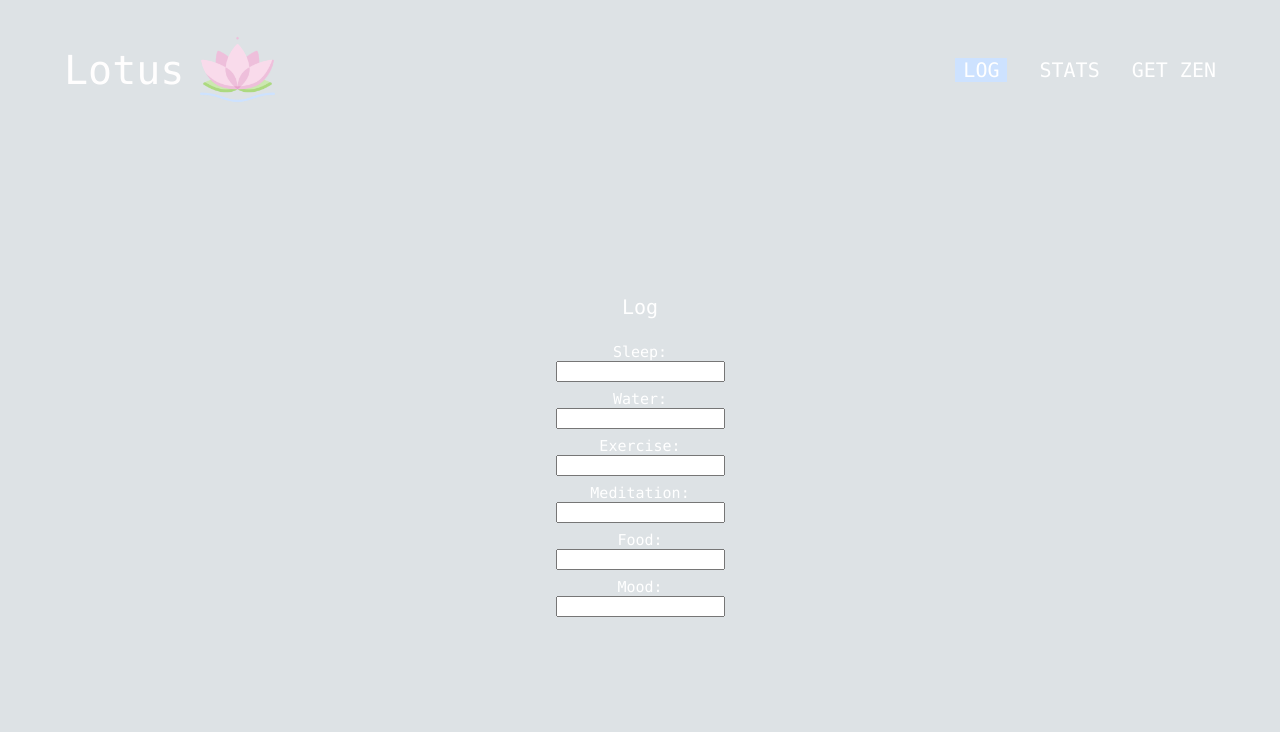
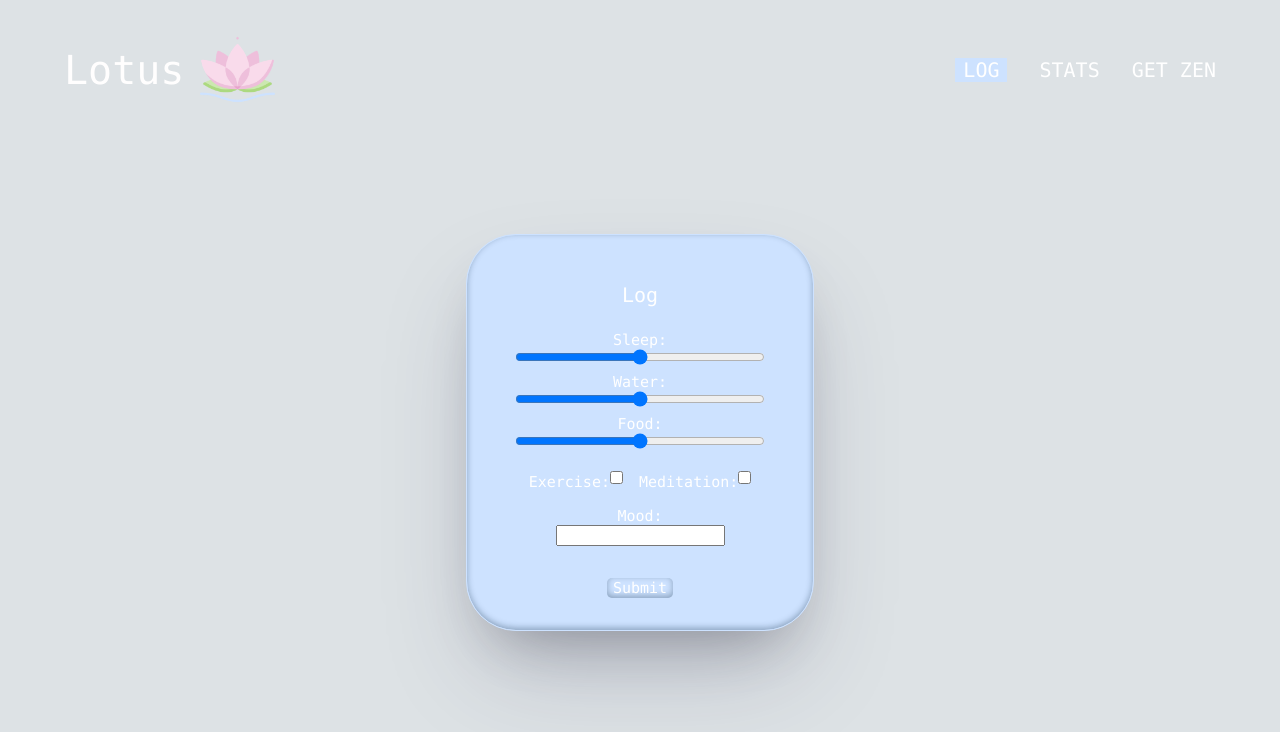
Before and after one commit to veronique-cadet/Phase-2-Group-Project, a React (Create React App) app: page /log in a window 1280 px wide. Shown: the top 732 px of the page. Built offline with nearby package versions, Linux system fonts and the light colour scheme.

Commit message:
form range

```diff
--- a/package.json
+++ b/package.json
@@ -8,6 +8,7 @@
     "@testing-library/user-event": "^13.5.0",
     "react": "^18.2.0",
     "react-dom": "^18.2.0",
+    "react-range-slider-input": "^3.0.6",
     "react-router-dom": "^5.3.4",
     "react-scripts": "5.0.1",
     "web-vitals": "^2.1.4"
--- a/src/App.css
+++ b/src/App.css
@@ -95,6 +95,16 @@ nav a.active {
   flex-direction: column;
   align-items: center;
   justify-content: center;
+  border: 1px #cde2ff solid;
+  border-radius: 50px;
+  background-color: #cde2ff;
+  box-shadow: rgba(50, 50, 93, 0.25) 0px 50px 100px -20px,
+    rgba(0, 0, 0, 0.3) 0px 30px 60px -30px,
+    rgba(10, 37, 64, 0.35) 0px -2px 6px 0px inset;
+
+  padding: 2rem 3rem;
+  margin-top: 6rem;
+  margin-bottom: 2rem;
 }
 
 .form-title {
@@ -102,7 +112,7 @@ nav a.active {
   font-size: 20px;
   font-weight: 500;
   margin-bottom: 1rem;
-  margin-top: 7rem;
+  margin-top: 1rem;
   text-align: center;
 }
 
@@ -112,3 +122,34 @@ nav a.active {
   font-weight: 500;
   margin-top: 0.5rem;
 }
+
+.checkbox-div {
+  margin-top: 1rem;
+  display: flex;
+  align-items: center;
+  justify-content: space-between;
+}
+
+#meditation {
+  margin-left: 1rem;
+}
+
+#mood {
+  margin-top: 1rem;
+}
+
+#range {
+  width: 250px;
+}
+
+#form-submit {
+  margin-top: 2rem;
+  background-color: #cde2ff;
+  border: #cde2ff;
+  border-radius: 5px;
+  box-shadow: rgba(50, 50, 93, 0.25) 0px 50px 100px -20px,
+    rgba(0, 0, 0, 0.3) 0px 30px 60px -30px,
+    rgba(10, 37, 64, 0.35) 0px -2px 6px 0px inset;
+  color: rgb(255, 255, 255);
+  font-size: 15px;
+}
--- a/src/components/Log.jsx
+++ b/src/components/Log.jsx
@@ -1,3 +1,6 @@
+import RangeSlider from "react-range-slider-input";
+import "react-range-slider-input/dist/style.css";
+
 const Log = () => {
   return (
     <div className="other-pages">
@@ -6,27 +9,30 @@ const Log = () => {
         <label className="form-text" for="sleep">
           Sleep:
         </label>
-        <input type="text" />
+        <input id="range" type="range" />
         <label className="form-text" for="water">
           Water:
         </label>
-        <input type="text" />
-        <label className="form-text" for="water">
-          Exercise:
-        </label>
-        <input type="text" />
-        <label className="form-text" for="water">
-          Meditation:
-        </label>
-        <input type="text" />
-        <label className="form-text" for="water">
+        <input id="range" type="range" />
+        <label className="form-text" for="food">
           Food:
         </label>
-        <input type="text" />
-        <label className="form-text" for="water">
+        <input id="range" type="range" />
+        <div className="checkbox-div">
+          <label className="form-text" for="exercise">
+            Exercise:
+          </label>
+          <input type="checkbox" />
+          <label id="meditation" className="form-text" for="meditation">
+            Meditation:
+          </label>
+          <input type="checkbox" />
+        </div>
+        <label id="mood" className="form-text" for="mood">
           Mood:
         </label>
         <input type="text" />
+        <button id="form-submit">Submit</button>
       </form>
     </div>
   );
```
Also changed, not shown: 1 other file (tests, documents, lock files or other folders).
